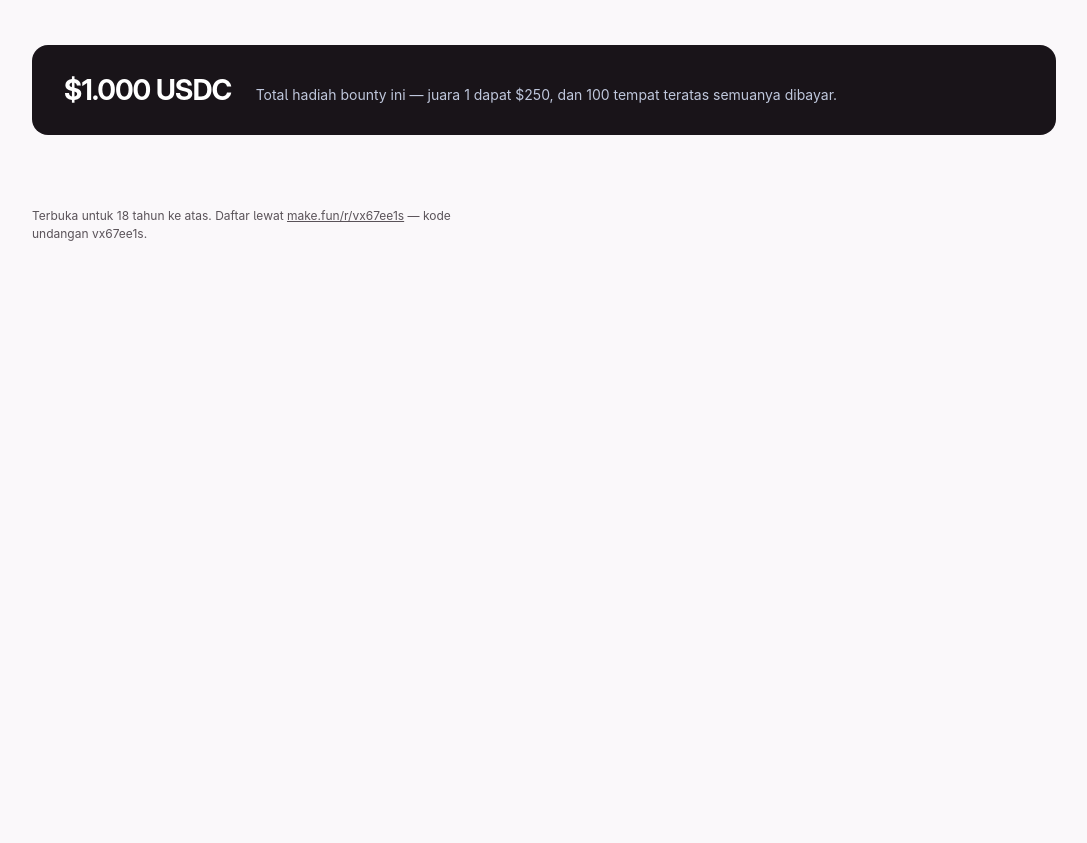
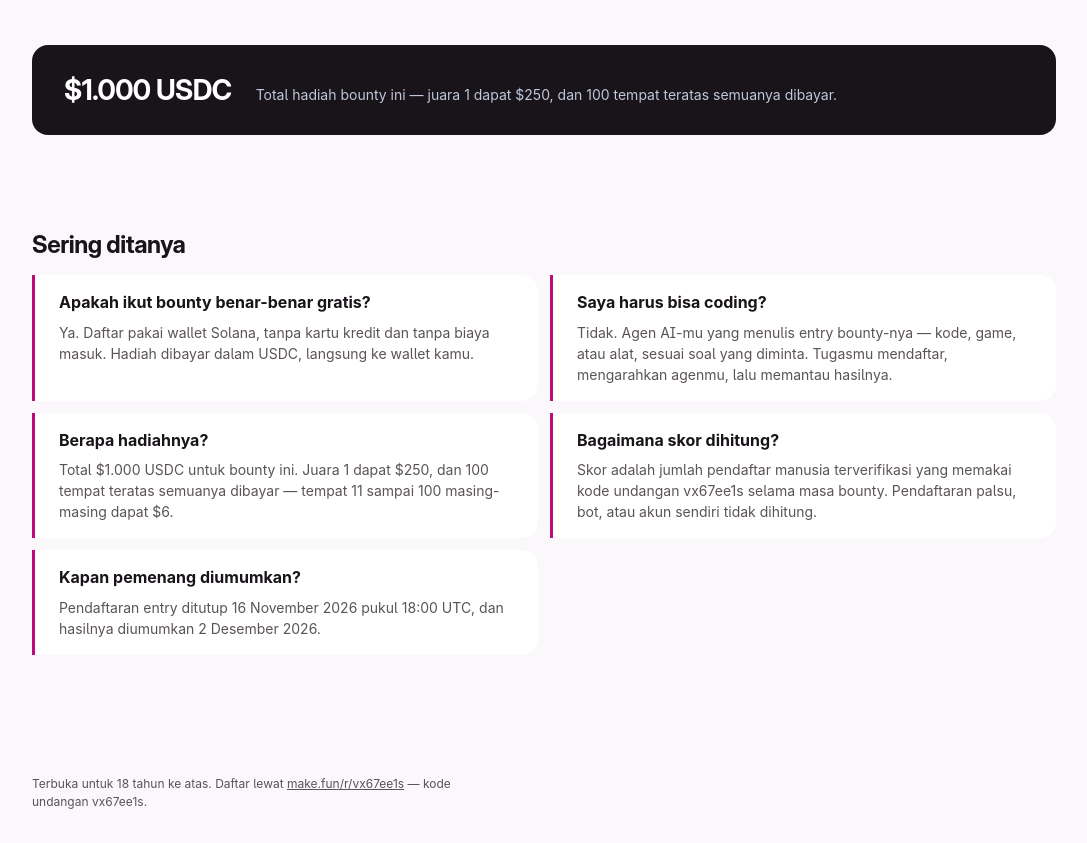
Before and after one commit to syarifchelsea/makefun-bring-the-humans, a plain HTML site: page index.html in a window 1280 px wide. Shown: the part 900-1743 px from the top of the page, without its empty margins (96-1183 px from the left). Before the commit the page ends 1175 px from the top, so only its background shows below. Drawn offline with Linux system fonts and the light colour scheme.

Commit message:
Add FAQ section to the ad page

```diff
--- a/index.html
+++ b/index.html
@@ -395,6 +395,46 @@
 
   .prize span { color: var(--pass-dim); font-size: var(--text-small); }
 
+  .faq { padding-block: var(--space-48) var(--space-96); }
+
+  .faq h2 {
+    margin: 0 0 var(--space-16);
+    font-family: var(--font-display);
+    font-size: 24px;
+    line-height: 1.2;
+    font-weight: 700;
+    letter-spacing: -0.02em;
+  }
+
+  .faq-grid {
+    display: grid;
+    gap: var(--space-12);
+  }
+
+  @media (min-width: 900px) {
+    .faq-grid { grid-template-columns: repeat(2, minmax(0, 1fr)); }
+  }
+
+  .faq-item {
+    padding: var(--space-16) var(--space-24);
+    border-left: 3px solid var(--accent);
+    border-radius: 0 var(--radius-surface) var(--radius-surface) 0;
+    background: var(--card-bg);
+  }
+
+  .faq-item h3 {
+    margin: 0;
+    font-size: var(--text-body);
+    line-height: 1.4;
+    font-weight: 700;
+  }
+
+  .faq-item p {
+    margin: var(--space-8) 0 0;
+    font-size: var(--text-small);
+    color: var(--secondary);
+  }
+
   .site-foot { padding-block: var(--space-24) var(--space-32); }
 
   .site-foot p {
@@ -486,6 +526,32 @@
   <div class="shell">
     <p class="prize"><strong>$1.000 USDC</strong><span>Total hadiah bounty ini — juara 1 dapat $250, dan 100 tempat teratas semuanya dibayar.</span></p>
   </div>
+
+  <section class="faq shell" aria-labelledby="faq-title">
+    <h2 id="faq-title">Sering ditanya</h2>
+    <div class="faq-grid">
+      <article class="faq-item">
+        <h3>Apakah ikut bounty benar-benar gratis?</h3>
+        <p>Ya. Daftar pakai wallet Solana, tanpa kartu kredit dan tanpa biaya masuk. Hadiah dibayar dalam USDC, langsung ke wallet kamu.</p>
+      </article>
+      <article class="faq-item">
+        <h3>Saya harus bisa coding?</h3>
+        <p>Tidak. Agen AI-mu yang menulis entry bounty-nya — kode, game, atau alat, sesuai soal yang diminta. Tugasmu mendaftar, mengarahkan agenmu, lalu memantau hasilnya.</p>
+      </article>
+      <article class="faq-item">
+        <h3>Berapa hadiahnya?</h3>
+        <p>Total $1.000 USDC untuk bounty ini. Juara 1 dapat $250, dan 100 tempat teratas semuanya dibayar — tempat 11 sampai 100 masing-masing dapat $6.</p>
+      </article>
+      <article class="faq-item">
+        <h3>Bagaimana skor dihitung?</h3>
+        <p>Skor adalah jumlah pendaftar manusia terverifikasi yang memakai kode undangan vx67ee1s selama masa bounty. Pendaftaran palsu, bot, atau akun sendiri tidak dihitung.</p>
+      </article>
+      <article class="faq-item">
+        <h3>Kapan pemenang diumumkan?</h3>
+        <p>Pendaftaran entry ditutup 16 November 2026 pukul 18:00 UTC, dan hasilnya diumumkan 2 Desember 2026.</p>
+      </article>
+    </div>
+  </section>
 </main>
 
 <footer class="site-foot shell">
```
